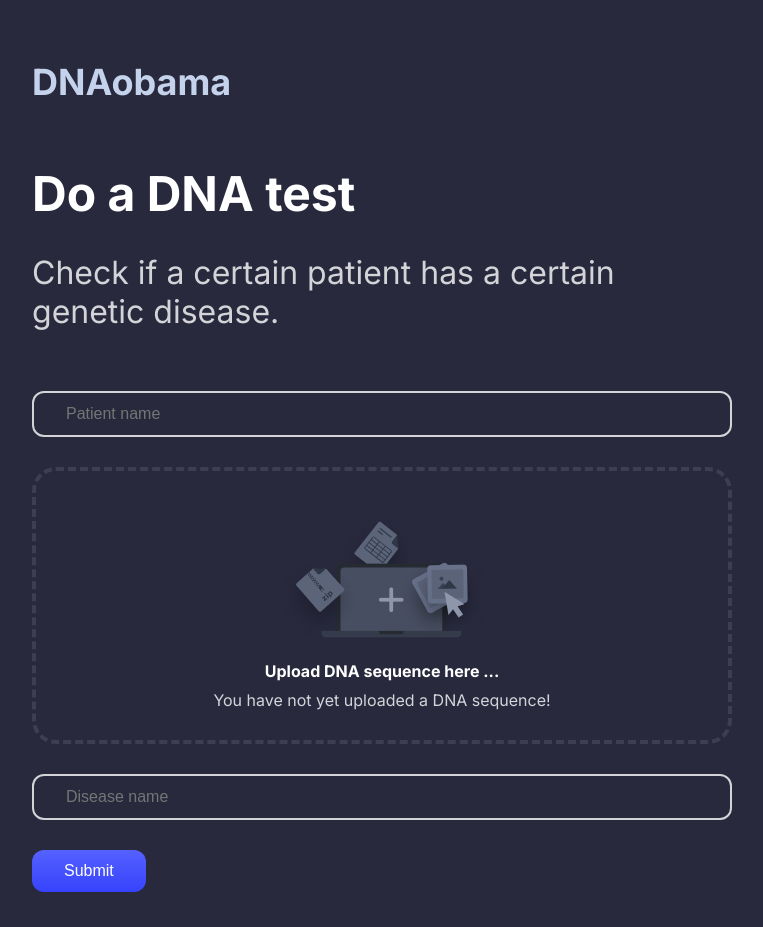
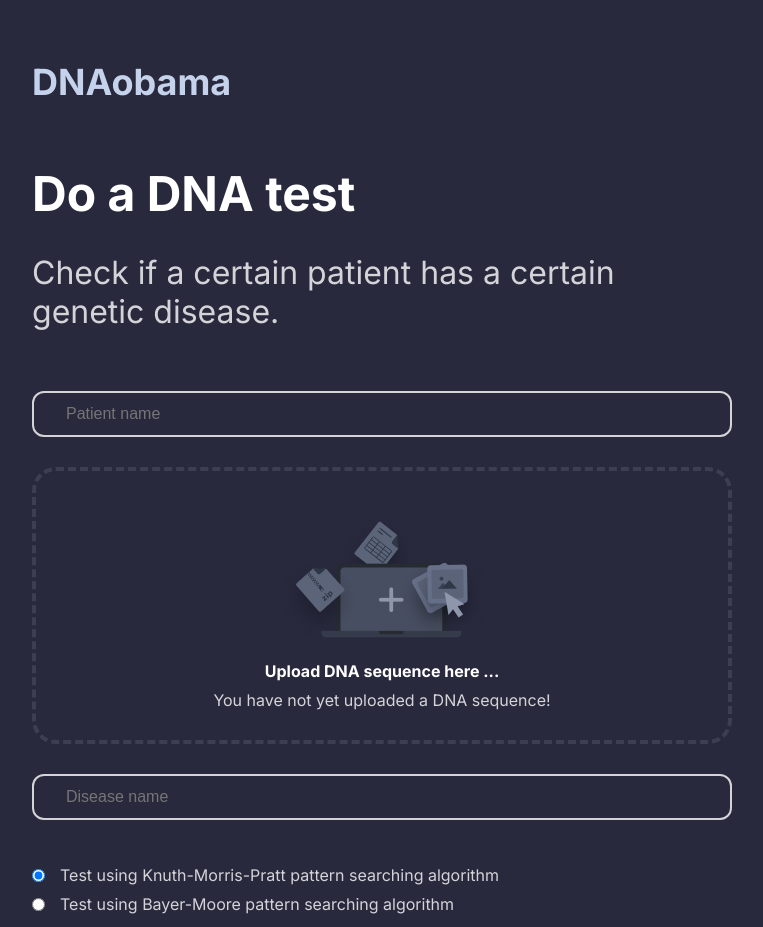
Before and after one commit to rayhankinan/Tubes3_13520029, a React (Vite) app in the folder frontend/: page /dna-test in a window 1280 px wide. Shown: the top 927 px of the page, without its empty margins (28-791 px from the left). Built offline with nearby package versions, Linux system fonts and the light colour scheme.

Commit message:
added radio button to pick KMP/BM

```diff
--- a/frontend/src/pages/DnaTest/DnaTest.jsx
+++ b/frontend/src/pages/DnaTest/DnaTest.jsx
@@ -24,6 +24,7 @@ const DnaTest = () => {
   const [valid, setValid] = useState(true);
   const [file, setFile] = useState(false);
   const URL = "https://dna-pattern-matching.herokuapp.com/api/predictions/";
+  const [method, setMethod] = useState('kmp')
 
   useEffect(() => {
   }, [data]);
@@ -83,7 +84,7 @@ const DnaTest = () => {
         User: nameRef.current.value,
         Disease: diseaseRef.current.value,
         DNASequence: text,
-        IsKMP: true,
+        IsKMP: method === 'kmp' ? true : false,
       };
       setIsLoading(true);
       axios({
@@ -191,6 +192,24 @@ const DnaTest = () => {
             placeholder="Disease name"
             ref={diseaseRef}
           />
+          <div className={styles.radioContainer}>
+            <div className={styles.radioFlex}>
+              <input
+                type="radio"
+                checked={method === "kmp"}
+                onChange={() => setMethod("kmp")}
+              />
+              <p>Test using Knuth-Morris-Pratt pattern searching algorithm</p>
+            </div>
+            <div className={styles.radioFlex}>
+              <input
+                type="radio"
+                checked={method === "bm"}
+                onChange={() => setMethod("bm")}
+              />
+              <p>Test using Bayer-Moore pattern searching algorithm</p>
+            </div>
+          </div>
           <button className={styles.uploadButton}>Submit</button>
         </form>
 
--- a/frontend/src/pages/DnaTest/DnaTest.module.css
+++ b/frontend/src/pages/DnaTest/DnaTest.module.css
@@ -153,6 +153,23 @@
   text-transform: capitalize;
 }
 
+.radioContainer {
+  display: flex;
+  flex-direction: column;
+  gap: 9px;
+  margin-top: 15px;
+}
+
+.radioFlex {
+  display: flex;
+  align-items: center;
+  gap: 15px;
+}
+
+.radioFlex p {
+  color: var(--white2);
+}
+
 @media (min-width: 992px) {
   .container {
     padding: 60px;
```
